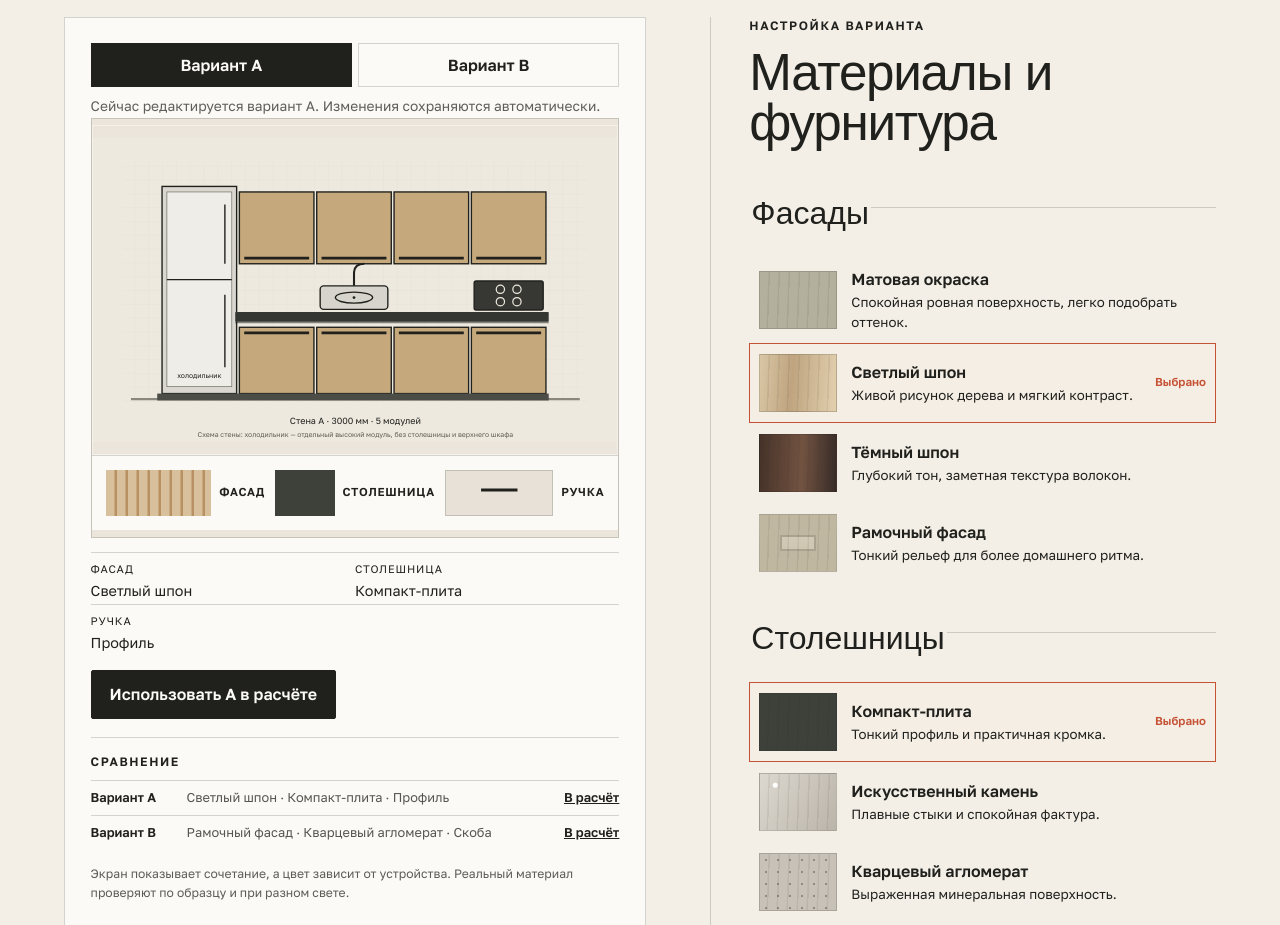
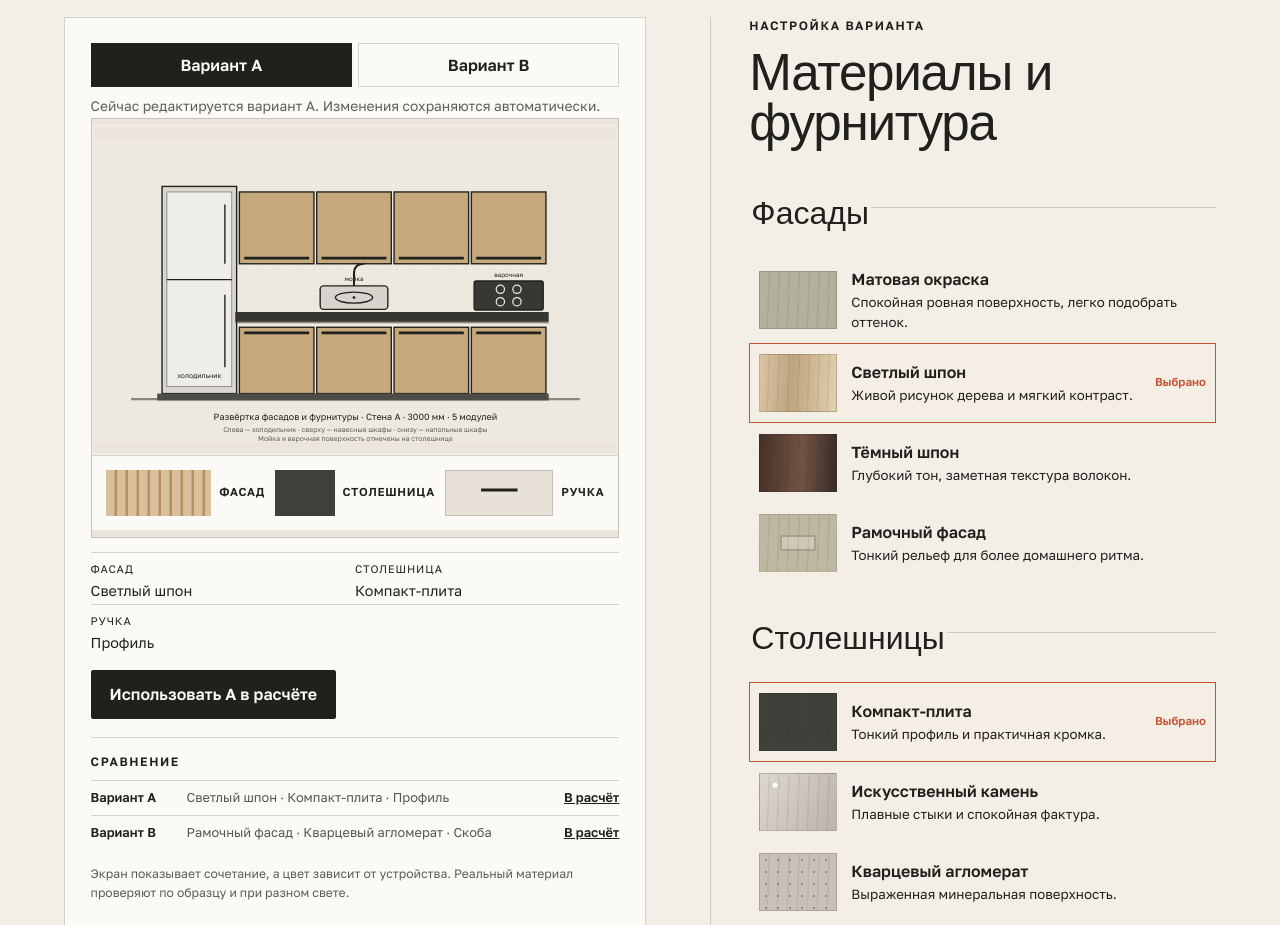
Before and after one commit to Kuala2/Site-kitchen, a Next.js app: page /materials in a window 1280 px wide. Shown: the part 800-1725 px from the top of the page. Built offline with nearby package versions, Linux system fonts and the light colour scheme; a web font is replaced by a local one.

Commit message:
Clarify material elevation labels

```diff
--- a/components/KitchenFront.tsx
+++ b/components/KitchenFront.tsx
@@ -6,8 +6,8 @@ const facadeFill={paint:'#aca99a','light-veneer':'#c5a87b','dark-veneer':'#59403
 const topFill={compact:'#343632',stone:'#d9d3c8',quartz:'#b9b1a7'} as const;
 const zoneTitle:Record<ZoneId,string>={fridge:'Холодильник',sink:'Мойка',cooktop:'Варочная поверхность'};
 
-export function KitchenFront({config,label='Схема стены кухни',wallId,selectedZone,selectedColumn=false,onPlaceZone}:{config:KitchenConfig;label?:string;wallId?:WallId;selectedZone?:ZoneId;selectedColumn?:boolean;onPlaceZone?:(wall:WallId,module:number)=>void}){
-  const model=buildKitchenModel(config),wall=model.walls.find(item=>item.id===wallId)||model.walls[0],upper=config.options.includes('uppers'),drawers=config.options.includes('drawers'),lights=config.options.includes('lights'),editable=(!!selectedZone||selectedColumn)&&!!onPlaceZone,placementTitle=selectedColumn?'Колонна под технику':zoneTitle[selectedZone!];
+export function KitchenFront({config,label='Схема стены кухни',wallId,selectedZone,selectedColumn=false,onPlaceZone,materialsMode=false}:{config:KitchenConfig;label?:string;wallId?:WallId;selectedZone?:ZoneId;selectedColumn?:boolean;onPlaceZone?:(wall:WallId,module:number)=>void;materialsMode?:boolean}){
+  const model=buildKitchenModel(config),wall=model.walls.find(item=>item.id===wallId)||model.walls[0],upper=config.options.includes('uppers'),drawers=config.options.includes('drawers'),lights=config.options.includes('lights'),editable=(!!selectedZone||selectedColumn)&&!!onPlaceZone,placementTitle=selectedColumn?'Колонна под технику':zoneTitle[selectedZone!],caption=materialsMode?'Развёртка фасадов и фурнитуры':'Схема стены';
   const facade=facadeFill[config.facade],top=topFill[config.top],frame=config.facade==='frame',displayModules=wall.id==='b'?[...wall.modules].reverse():wall.modules,unit=Math.min(112,570/wall.modules.length),start=(760-unit*wall.modules.length)/2;
   const tallIndexes=displayModules.map((module,index)=>module.kind==='tall'||module.column?index:-1).filter(index=>index>=0);
   const counterSegments=segments(wall.modules.length,tallIndexes);
@@ -16,12 +16,12 @@ export function KitchenFront({config,label='Схема стены кухни',wa
     {displayModules.map((module,index)=>{const x=start+index*unit,fridge=module.kind==='tall',column=!!module.column,tall=fridge||column,occupied=!!module.zone||column,place=()=>onPlaceZone?.(wall.id,module.index),key=(event:KeyboardEvent<SVGGElement>)=>{if(event.key==='Enter'||event.key===' '){event.preventDefault();place()}};return <g key={module.index} className={editable&&!occupied?'elevationModule elevationModule--available':'elevationModule'} role={editable&&!occupied?'button':undefined} tabIndex={editable&&!occupied?0:undefined} aria-label={editable&&!occupied?`Поставить ${placementTitle}: ${wall.label}, модуль ${module.index+1}`:undefined} onClick={editable&&!occupied?place:undefined} onKeyDown={editable&&!occupied?key:undefined}>{tall?(fridge?<Fridge x={x} width={unit-4}/>:<TallColumn x={x} width={unit-4} fill={facade} frame={frame} handle={config.handle}/>):<><>{upper&&<Cabinet x={x} y={78} width={unit-4} height={104} fill={facade} frame={frame} handle={config.handle} upper/>}</><Cabinet x={x} y={274} width={unit-4} height={96} fill={facade} frame={frame} handle={config.handle} drawers={drawers}/>{module.zone&&<Appliance zone={module.zone} x={x} width={unit-4}/>}</>}</g>})}
     {counterSegments.map(([from,to])=>{const x=start+from*unit,width=(to-from)*unit-4;return <g key={`${from}-${to}`}><rect x={x-6} y="252" width={width+10} height={config.top==='compact'?14:config.top==='stone'?22:18} rx="1" fill={top}/><path d={`M${x-6} 267h${width+10}`} stroke="#242521" strokeOpacity=".52" strokeWidth="2"/></g>})}
     {upper&&lights&&counterSegments.map(([from,to])=>{const x=start+from*unit,width=(to-from)*unit-4;return <path key={`light-${from}`} d={`M${x} 194h${width}`} stroke="#e1b66c" strokeWidth="7" opacity=".95"/>})}<rect x={start-7} y="370" width={unit*wall.modules.length+7} height="10" fill="#4c4d46"/>
-    <text x="380" y="414" textAnchor="middle" fontSize="13" fill="#20211d">{wall.label} · {wall.length} мм · {wall.modules.length} модулей</text><text x="380" y="433" textAnchor="middle" fontSize="10" fill="#5d5d56">Схема стены: холодильник — отдельный высокий модуль, без столешницы и верхнего шкафа</text>
+    <text x="380" y="408" textAnchor="middle" fontSize="13" fill="#20211d">{caption} · {wall.label} · {wall.length} мм · {wall.modules.length} модулей</text><text x="380" y="426" textAnchor="middle" fontSize="10" fill="#5d5d56">Слева — холодильник · сверху — навесные шкафы · снизу — напольные шкафы</text><text x="380" y="438" textAnchor="middle" fontSize="10" fill="#5d5d56">Мойка и варочная поверхность отмечены на столешнице</text>
   </svg>;
 }
 function segments(count:number,tall:number[]){const result:[number,number][]=[];let start=0;for(let index=0;index<=count;index++){if(index===count||tall.includes(index)){if(start<index)result.push([start,index]);start=index+1}}return result}
 function Fridge({x,width}:{x:number;width:number}){const center=x+width/2;return <g aria-label="Холодильник"><rect x={x} y="70" width={width} height="300" fill="#d9d7cf" stroke="#20211d" strokeWidth="2"/><rect x={x+7} y="78" width={width-14} height="282" fill="#efede7" stroke="#6c6c66"/><path d={`M${x+7} 205h${width-14}M${x+width-17} 96v86m0 45v105`} stroke="#20211d" strokeWidth="2"/><text x={center} y="348" textAnchor="middle" fontSize="10" fill="#20211d">холодильник</text></g>}
 function TallColumn({x,width,fill,frame,handle}:{x:number;width:number;fill:string;frame:boolean;handle:KitchenConfig['handle']}){const center=x+width/2;return <g aria-label="Высокая колонна"><Cabinet x={x} y={70} width={width} height={300} fill={fill} frame={frame} handle={handle}/><rect x={x+7} y="116" width={width-14} height="118" fill="#393a35" stroke="#20211d" strokeWidth="2"/><text x={center} y="348" textAnchor="middle" fontSize="10" fill="#20211d">колонна</text></g>}
-function Appliance({zone,x,width}:{zone:ZoneId;x:number;width:number}){const cx=x+width/2;if(zone==='sink')return <g aria-label={zoneTitle[zone]}><rect x={x+5} y="214" width={Math.max(42,width-10)} height="34" rx="5" fill="#d6d4cc" stroke="#20211d" strokeWidth="2"/><ellipse cx={cx} cy="231" rx={Math.max(12,width/4)} ry="8" fill="none" stroke="#20211d" strokeWidth="2"/><circle cx={cx} cy="231" r="2" fill="#20211d"/><path d={`M${cx} 214v-18q0-14 15-14`} fill="none" stroke="#20211d" strokeWidth="3"/></g>;if(zone==='cooktop')return <g aria-label={zoneTitle[zone]}><rect x={x+4} y="207" width={Math.max(44,width-8)} height="42" rx="3" fill="#373833" stroke="#20211d" strokeWidth="2"/>{[-12,12].flatMap(dx=>[-9,9].map(dy=><circle key={`${dx}-${dy}`} cx={cx+dx} cy={228+dy} r="6" fill="none" stroke="#eee9df" strokeWidth="1.8"/>))}</g>;return null}
+function Appliance({zone,x,width}:{zone:ZoneId;x:number;width:number}){const cx=x+width/2;if(zone==='sink')return <g aria-label={zoneTitle[zone]}><text x={cx} y="207" textAnchor="middle" fontSize="9" fill="#20211d">мойка</text><rect x={x+5} y="214" width={Math.max(42,width-10)} height="34" rx="5" fill="#d6d4cc" stroke="#20211d" strokeWidth="2"/><ellipse cx={cx} cy="231" rx={Math.max(12,width/4)} ry="8" fill="none" stroke="#20211d" strokeWidth="2"/><circle cx={cx} cy="231" r="2" fill="#20211d"/><path d={`M${cx} 214v-18q0-14 15-14`} fill="none" stroke="#20211d" strokeWidth="3"/></g>;if(zone==='cooktop')return <g aria-label={zoneTitle[zone]}><text x={cx} y="201" textAnchor="middle" fontSize="9" fill="#20211d">варочная</text><rect x={x+4} y="207" width={Math.max(44,width-8)} height="42" rx="3" fill="#373833" stroke="#20211d" strokeWidth="2"/>{[-12,12].flatMap(dx=>[-9,9].map(dy=><circle key={`${dx}-${dy}`} cx={cx+dx} cy={228+dy} r="6" fill="none" stroke="#eee9df" strokeWidth="1.8"/>))}</g>;return null}
 function Cabinet({x,y,width,height,fill,frame,handle,drawers=false,upper=false}:{x:number;y:number;width:number;height:number;fill:string;frame:boolean;handle:KitchenConfig['handle'];drawers?:boolean;upper?:boolean}){const rows=drawers?3:1;return <g><rect x={x} y={y} width={width} height={height} fill={fill} stroke="#20211d" strokeWidth="2"/>{frame&&<rect x={x+7} y={y+7} width={width-14} height={height-14} fill="none" stroke="#817865" strokeWidth="4"/>}{Array.from({length:rows-1},(_,i)=><path key={i} d={`M${x} ${y+height*(i+1)/rows}h${width}`} stroke="#20211d" strokeOpacity=".5"/>)}<Handle x={x} y={y} width={width} height={height} type={handle} rows={rows} upper={upper}/></g>}
 function Handle({x,y,width,height,type,rows,upper}:{x:number;y:number;width:number;height:number;type:KitchenConfig['handle'];rows:number;upper:boolean}){return <g fill="none" stroke="#20211d" strokeWidth="3">{Array.from({length:rows},(_,index)=>{const center=y+height*(index+.5)/rows,edge=upper?y+height*(index+1)/rows-8:y+height*index/rows+8;if(type==='profile')return <path key={index} d={`M${x+7} ${edge}h${width-14}`} strokeWidth="4"/>;if(type==='bar')return <g key={index}><path d={`M${x+width/2-14} ${center}h28`}/><circle cx={x+width/2-9} cy={center} r="1.4" fill="#20211d"/><circle cx={x+width/2+9} cy={center} r="1.4" fill="#20211d"/></g>;return <circle key={index} cx={x+width-12} cy={upper?center+20:center} r="4" fill="#20211d"/>})}</g>}
--- a/components/MaterialsExplorer.tsx
+++ b/components/MaterialsExplorer.tsx
@@ -35,7 +35,7 @@ export function MaterialsExplorer(){
   </div>;
 }
 
-export function MaterialScene({config}:{config:KitchenConfig}){return <div className="materialScene" role="region" aria-label="Крупный preview выбранного сочетания"><KitchenFront config={config} label="Кухонная сцена выбранных материалов"/><div className="materialSamples" aria-label="Образцы выбранных материалов"><div><span className={`detailFacade ${config.facade}`}/><b>Фасад</b></div><div><span className={`detailTop ${config.top}`}/><b>Столешница</b></div><div><HandlePreview type={config.handle}/><b>Ручка</b></div></div></div>}
+export function MaterialScene({config}:{config:KitchenConfig}){return <div className="materialScene" role="region" aria-label="Крупный preview выбранного сочетания"><KitchenFront config={config} label="Развёртка фасадов и фурнитуры" materialsMode/><div className="materialSamples" aria-label="Образцы выбранных материалов"><div><span className={`detailFacade ${config.facade}`}/><b>Фасад</b></div><div><span className={`detailTop ${config.top}`}/><b>Столешница</b></div><div><HandlePreview type={config.handle}/><b>Ручка</b></div></div></div>}
 
 function Choice({title,items,value,set,handles:showHandles=false}:{title:string;items:readonly {id:string;name:string;note:string;texture?:string}[];value:string;set:(value:string)=>void;handles?:boolean}){return <fieldset><legend>{title}</legend>{items.map(item=><button type="button" aria-pressed={value===item.id} key={item.id} onClick={()=>set(item.id)}>{showHandles?<HandlePreview type={item.id as HandleId}/>:item.texture&&<i className={`texture ${item.texture}`}/>}<span><b>{item.name}</b><small>{item.note}</small></span>{value===item.id&&<em aria-hidden="true">Выбрано</em>}</button>)}</fieldset>}
 function HandlePreview({type}:{type:HandleId}){return <svg className={`handlePreview ${type}`} viewBox="0 0 80 58" aria-hidden="true">{type==='profile'&&<path d="M16 25H64"/>}{type==='bar'&&<><path d="M20 29H60"/><circle cx="28" cy="29" r="2"/><circle cx="52" cy="29" r="2"/></>}{type==='knob'&&<><circle cx="40" cy="29" r="7"/><circle className="handlePreviewHighlight" cx="37.5" cy="26.5" r="1.5"/></>}</svg>}
```
